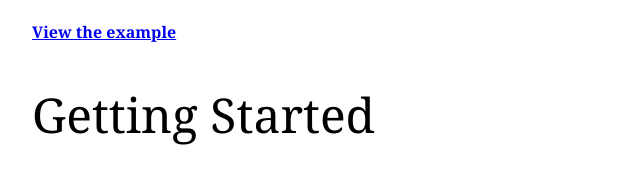
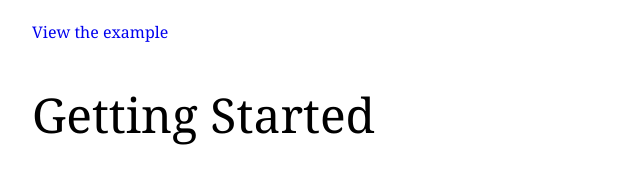
Before and after one commit to jleonard/style-guide, a plain HTML site: page index.html in a window 1280 px wide. Shown: the part 371-555 px from the top of the page, 96-736 px from the left. Drawn offline with Linux system fonts and the light colour scheme.

Commit message:
adding link

```diff
--- a/src/css/demo.less
+++ b/src/css/demo.less
@@ -53,6 +53,13 @@
   font-size: 36px;
 }
 
+h4{
+  font-weight: normal;
+  a{
+    text-decoration: none;
+  }
+}
+
 p,ol,ul{
   font-size: 16px;
   line-height: 1.5;
```
Also changed, not shown: css/demo.css, dist/css/demo.css.
